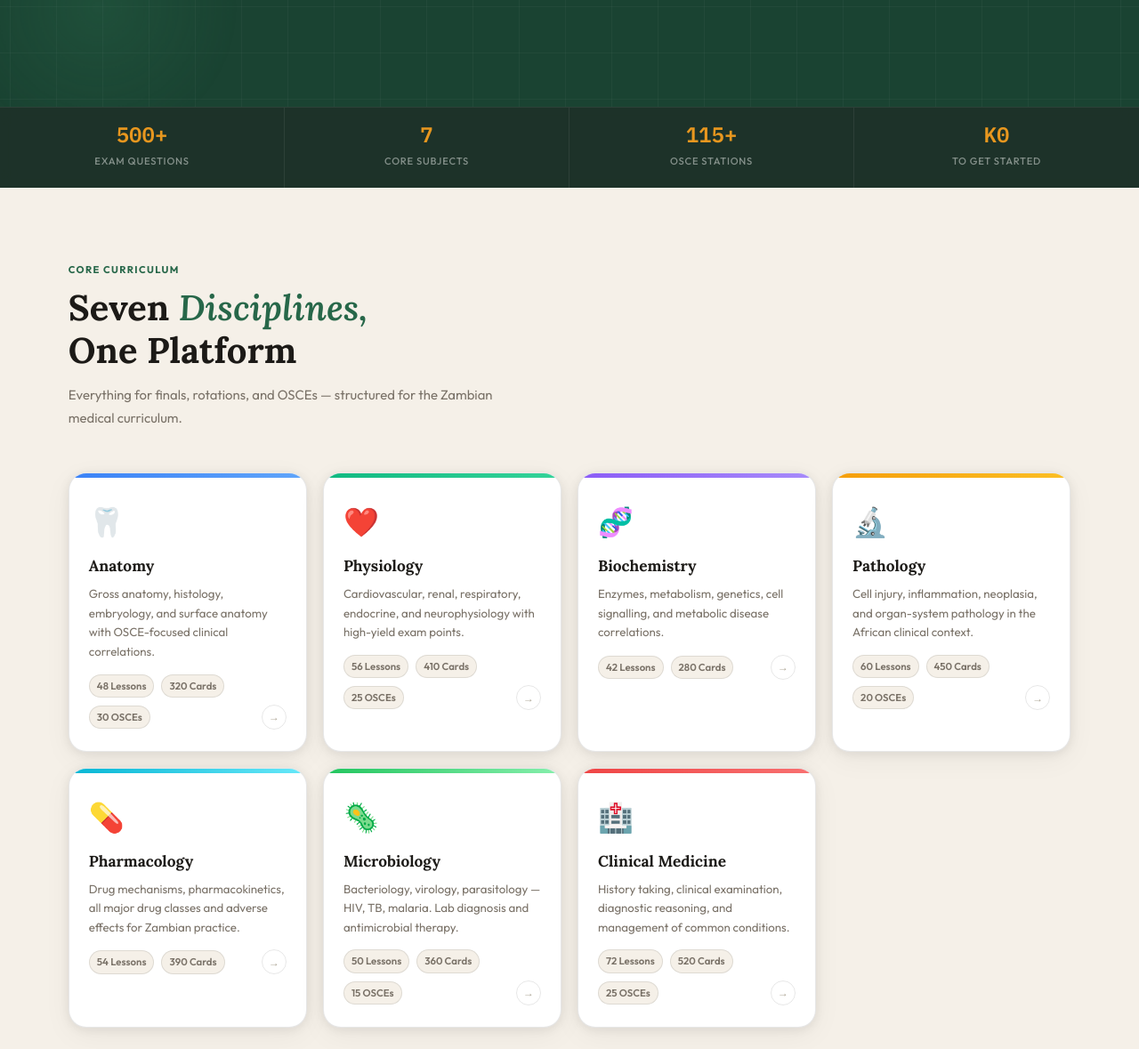
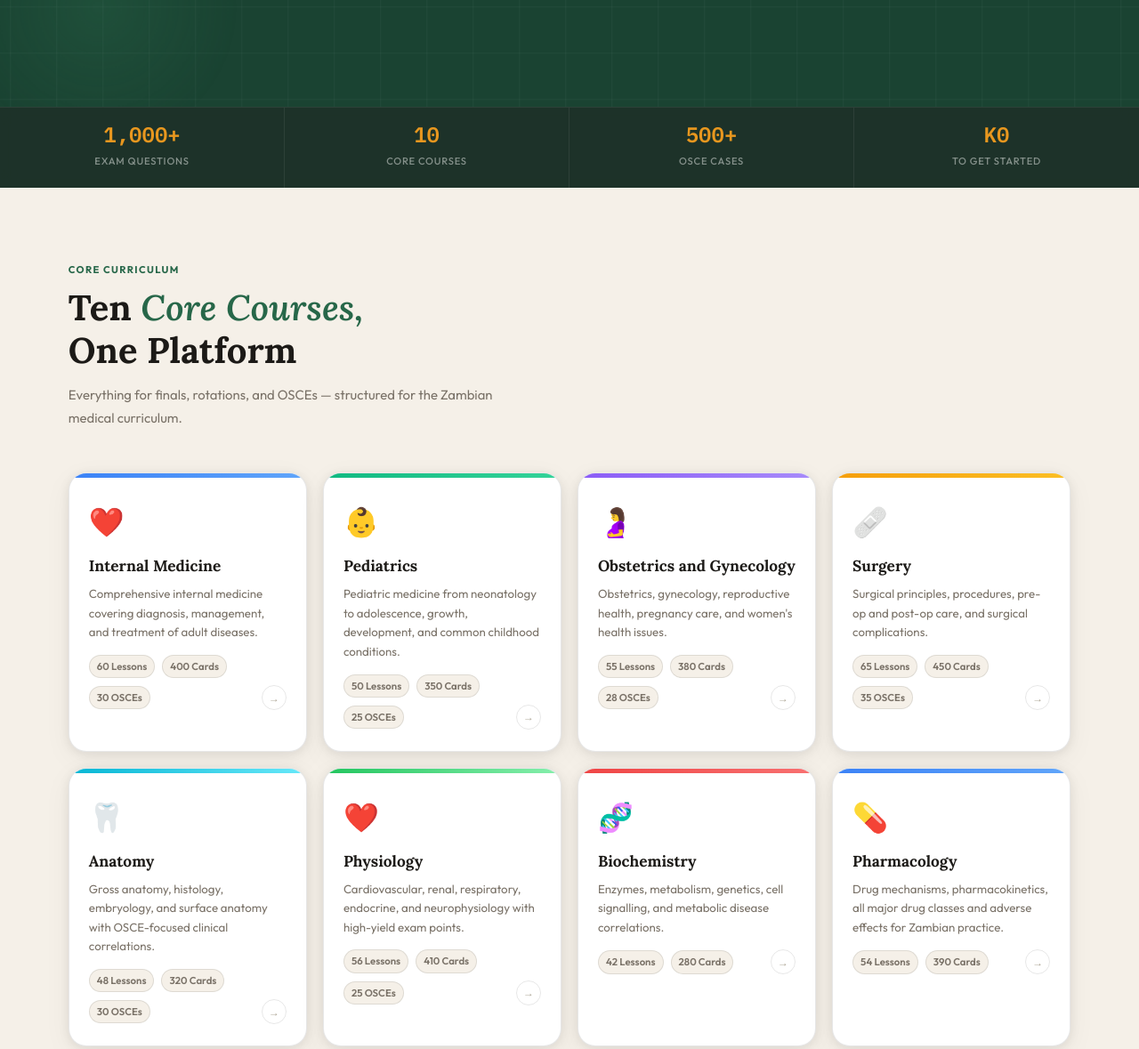
Before and after one commit to Hanzo-Hasashi/MedcoreZambia, a website: page public/index.html in a window 1280 px wide. Shown: the part 680-1859 px from the top of the page at 89% size. Drawn offline with Linux system fonts and the light colour scheme.

Commit message:
Update Curriculum section: replace 7 disciplines with 10 core courses (Internal Medicine, Pediatrics, Obstetrics and Gynecology, Surgery, Anatomy, Physiology, Biochemistry, Pharmacology, Microbiology, Clinical Skills) and update platform statistics to 1000+ exam questions and 500+ OSCE cases

```diff
--- a/public/index.html
+++ b/public/index.html
@@ -465,9 +465,9 @@ footer{background:var(--forest-d);padding:52px 6% 28px;
 
 <!-- TRUST STRIP — separate element, not inside hero -->
 <div class="trust">
-  <div class="ti"><span class="tn" data-target="500" data-suffix="+">500+</span><span class="tl">Exam Questions</span></div>
-  <div class="ti"><span class="tn" data-target="7">7</span><span class="tl">Core Subjects</span></div>
-  <div class="ti"><span class="tn" data-target="115" data-suffix="+">115+</span><span class="tl">OSCE Stations</span></div>
+  <div class="ti"><span class="tn" data-target="1000" data-suffix="+">1000+</span><span class="tl">exam questions</span></div>
+  <div class="ti"><span class="tn" data-target="10">10</span><span class="tl">core courses</span></div>
+  <div class="ti"><span class="tn" data-target="500" data-suffix="+">500+</span><span class="tl">OSCE cases</span></div>
   <div class="ti"><span class="tn" data-target="0" data-prefix="K">K0</span><span class="tl">To Get Started</span></div>
 </div>
 
@@ -475,17 +475,20 @@ footer{background:var(--forest-d);padding:52px 6% 28px;
 <section class="disc-bg" id="subjects">
   <div class="shd rv">
     <span class="ey">Core Curriculum</span>
-    <h2 class="sh">Seven <em>Disciplines,</em><br>One Platform</h2>
+    <h2 class="sh">Ten <em>Core Courses,</em><br>One Platform</h2>
     <p class="ss">Everything for finals, rotations, and OSCEs — structured for the Zambian medical curriculum.</p>
   </div>
   <div class="dg">
-    <div class="dc rv d1"><div class="dt" style="background:linear-gradient(90deg,#3b82f6,#60a5fa)"></div><div class="db"><span class="di">🦷</span><div class="dn">Anatomy</div><div class="dd">Gross anatomy, histology, embryology, and surface anatomy with OSCE-focused clinical correlations.</div><div class="df"><span class="dp2">48 Lessons</span><span class="dp2">320 Cards</span><span class="dp2">30 OSCEs</span><div class="da">→</div></div></div></div>
-    <div class="dc rv d2"><div class="dt" style="background:linear-gradient(90deg,#10b981,#34d399)"></div><div class="db"><span class="di">❤️</span><div class="dn">Physiology</div><div class="dd">Cardiovascular, renal, respiratory, endocrine, and neurophysiology with high-yield exam points.</div><div class="df"><span class="dp2">56 Lessons</span><span class="dp2">410 Cards</span><span class="dp2">25 OSCEs</span><div class="da">→</div></div></div></div>
-    <div class="dc rv d3"><div class="dt" style="background:linear-gradient(90deg,#8b5cf6,#a78bfa)"></div><div class="db"><span class="di">🧬</span><div class="dn">Biochemistry</div><div class="dd">Enzymes, metabolism, genetics, cell signalling, and metabolic disease correlations.</div><div class="df"><span class="dp2">42 Lessons</span><span class="dp2">280 Cards</span><div class="da">→</div></div></div></div>
-    <div class="dc rv d1"><div class="dt" style="background:linear-gradient(90deg,#f59e0b,#fbbf24)"></div><div class="db"><span class="di">🔬</span><div class="dn">Pathology</div><div class="dd">Cell injury, inflammation, neoplasia, and organ-system pathology in the African clinical context.</div><div class="df"><span class="dp2">60 Lessons</span><span class="dp2">450 Cards</span><span class="dp2">20 OSCEs</span><div class="da">→</div></div></div></div>
-    <div class="dc rv d2"><div class="dt" style="background:linear-gradient(90deg,#06b6d4,#67e8f9)"></div><div class="db"><span class="di">💊</span><div class="dn">Pharmacology</div><div class="dd">Drug mechanisms, pharmacokinetics, all major drug classes and adverse effects for Zambian practice.</div><div class="df"><span class="dp2">54 Lessons</span><span class="dp2">390 Cards</span><div class="da">→</div></div></div></div>
-    <div class="dc rv d3"><div class="dt" style="background:linear-gradient(90deg,#22c55e,#86efac)"></div><div class="db"><span class="di">🦠</span><div class="dn">Microbiology</div><div class="dd">Bacteriology, virology, parasitology — HIV, TB, malaria. Lab diagnosis and antimicrobial therapy.</div><div class="df"><span class="dp2">50 Lessons</span><span class="dp2">360 Cards</span><span class="dp2">15 OSCEs</span><div class="da">→</div></div></div></div>
-    <div class="dc rv d1"><div class="dt" style="background:linear-gradient(90deg,#ef4444,#f87171)"></div><div class="db"><span class="di">🏥</span><div class="dn">Clinical Medicine</div><div class="dd">History taking, clinical examination, diagnostic reasoning, and management of common conditions.</div><div class="df"><span class="dp2">72 Lessons</span><span class="dp2">520 Cards</span><span class="dp2">25 OSCEs</span><div class="da">→</div></div></div></div>
+    <div class="dc rv d1"><div class="dt" style="background:linear-gradient(90deg,#3b82f6,#60a5fa)"></div><div class="db"><span class="di">❤️</span><div class="dn">Internal Medicine</div><div class="dd">Comprehensive internal medicine covering diagnosis, management, and treatment of adult diseases.</div><div class="df"><span class="dp2">60 Lessons</span><span class="dp2">400 Cards</span><span class="dp2">30 OSCEs</span><div class="da">→</div></div></div></div>
+    <div class="dc rv d2"><div class="dt" style="background:linear-gradient(90deg,#10b981,#34d399)"></div><div class="db"><span class="di">👶</span><div class="dn">Pediatrics</div><div class="dd">Pediatric medicine from neonatology to adolescence, growth, development, and common childhood conditions.</div><div class="df"><span class="dp2">50 Lessons</span><span class="dp2">350 Cards</span><span class="dp2">25 OSCEs</span><div class="da">→</div></div></div></div>
+    <div class="dc rv d3"><div class="dt" style="background:linear-gradient(90deg,#8b5cf6,#a78bfa)"></div><div class="db"><span class="di">🤰</span><div class="dn">Obstetrics and Gynecology</div><div class="dd">Obstetrics, gynecology, reproductive health, pregnancy care, and women's health issues.</div><div class="df"><span class="dp2">55 Lessons</span><span class="dp2">380 Cards</span><span class="dp2">28 OSCEs</span><div class="da">→</div></div></div></div>
+    <div class="dc rv d1"><div class="dt" style="background:linear-gradient(90deg,#f59e0b,#fbbf24)"></div><div class="db"><span class="di">🩹</span><div class="dn">Surgery</div><div class="dd">Surgical principles, procedures, pre-op and post-op care, and surgical complications.</div><div class="df"><span class="dp2">65 Lessons</span><span class="dp2">450 Cards</span><span class="dp2">35 OSCEs</span><div class="da">→</div></div></div></div>
+    <div class="dc rv d2"><div class="dt" style="background:linear-gradient(90deg,#06b6d4,#67e8f9)"></div><div class="db"><span class="di">🦷</span><div class="dn">Anatomy</div><div class="dd">Gross anatomy, histology, embryology, and surface anatomy with OSCE-focused clinical correlations.</div><div class="df"><span class="dp2">48 Lessons</span><span class="dp2">320 Cards</span><span class="dp2">30 OSCEs</span><div class="da">→</div></div></div></div>
+    <div class="dc rv d3"><div class="dt" style="background:linear-gradient(90deg,#22c55e,#86efac)"></div><div class="db"><span class="di">❤️</span><div class="dn">Physiology</div><div class="dd">Cardiovascular, renal, respiratory, endocrine, and neurophysiology with high-yield exam points.</div><div class="df"><span class="dp2">56 Lessons</span><span class="dp2">410 Cards</span><span class="dp2">25 OSCEs</span><div class="da">→</div></div></div></div>
+    <div class="dc rv d1"><div class="dt" style="background:linear-gradient(90deg,#ef4444,#f87171)"></div><div class="db"><span class="di">🧬</span><div class="dn">Biochemistry</div><div class="dd">Enzymes, metabolism, genetics, cell signalling, and metabolic disease correlations.</div><div class="df"><span class="dp2">42 Lessons</span><span class="dp2">280 Cards</span><div class="da">→</div></div></div></div>
+    <div class="dc rv d2"><div class="dt" style="background:linear-gradient(90deg,#3b82f6,#60a5fa)"></div><div class="db"><span class="di">💊</span><div class="dn">Pharmacology</div><div class="dd">Drug mechanisms, pharmacokinetics, all major drug classes and adverse effects for Zambian practice.</div><div class="df"><span class="dp2">54 Lessons</span><span class="dp2">390 Cards</span><div class="da">→</div></div></div></div>
+    <div class="dc rv d3"><div class="dt" style="background:linear-gradient(90deg,#10b981,#34d399)"></div><div class="db"><span class="di">🦠</span><div class="dn">Microbiology</div><div class="dd">Bacteriology, virology, parasitology — HIV, TB, malaria. Lab diagnosis and antimicrobial therapy.</div><div class="df"><span class="dp2">50 Lessons</span><span class="dp2">360 Cards</span><span class="dp2">15 OSCEs</span><div class="da">→</div></div></div></div>
+    <div class="dc rv d1"><div class="dt" style="background:linear-gradient(90deg,#8b5cf6,#a78bfa)"></div><div class="db"><span class="di">🩺</span><div class="dn">Clinical Skills</div><div class="dd">History taking, clinical examination, diagnostic reasoning, and procedural skills.</div><div class="df"><span class="dp2">72 Lessons</span><span class="dp2">520 Cards</span><span class="dp2">40 OSCEs</span><div class="da">→</div></div></div></div>
   </div>
 </section>
 
@@ -500,7 +503,7 @@ footer{background:var(--forest-d);padding:52px 6% 28px;
     <div class="fc rv d1"><div class="fi">🤖</div><div class="ftit">AI Tutor — Claude-Powered</div><div class="fd">Ask any medical question and get an accurate, clinician-level explanation. Connects basic science to real patient care.</div></div>
     <div class="fc rv d2"><div class="fi">🃏</div><div class="ftit">SM-2 Spaced Repetition</div><div class="fd">Flashcards scheduled by a proven algorithm. Difficult cards reappear more often. Every minute of review counts.</div></div>
     <div class="fc rv d3"><div class="fi">📝</div><div class="ftit">Past Papers & Solutions</div><div class="fd">UNZA, CBU, and Levy past papers with complete worked solutions — admin-curated and updated each semester.</div></div>
-    <div class="fc rv d1"><div class="fi">🎯</div><div class="ftit">115+ OSCE Stations</div><div class="fd">Structured OSCE stations covering history taking, clinical examination, procedural skills, and communication.</div></div>
+    <div class="fc rv d1"><div class="fi">🎯</div><div class="ftit">500+ OSCE cases</div><div class="fd">Structured OSCE stations covering history taking, clinical examination, procedural skills, and communication.</div></div>
     <div class="fc rv d2"><div class="fi">📊</div><div class="ftit">Progress Analytics</div><div class="fd">Quiz accuracy per subject, streak tracking, XP leaderboard, and AI-powered weak-area recommendations.</div></div>
     <div class="fc rv d3"><div class="fi">📱</div><div class="ftit">Any Device, Any Time</div><div class="fd">Fully responsive — phone between ward rounds, laptop at night, or a shared library computer.</div></div>
   </div>
@@ -517,7 +520,7 @@ footer{background:var(--forest-d);padding:52px 6% 28px;
     <div class="sl" aria-hidden="true"></div>
     <div class="sg">
       <div class="step rv d1"><div class="sn">01</div><div class="stit">Create your free account</div><div class="sdesc">Sign in with Google in one click. Progress saves instantly and syncs across all your devices.</div></div>
-      <div class="step rv d2"><div class="sn">02</div><div class="stit">Pick a subject & study</div><div class="sdesc">7 core disciplines. Lessons, flashcards, quizzes, OSCE guides, and the AI Tutor — all in one place.</div></div>
+      <div class="step rv d2"><div class="sn">02</div><div class="stit">Pick a subject & study</div><div class="sdesc">10 core courses. Lessons, flashcards, quizzes, OSCE guides, and the AI Tutor — all in one place.</div></div>
       <div class="step rv d3"><div class="sn">03</div><div class="stit">Upgrade for full access</div><div class="sdesc">Pay K50/month via Airtel Money or MTN MoMo for past papers, all OSCEs, and the full question bank.</div></div>
     </div>
   </div>
```
